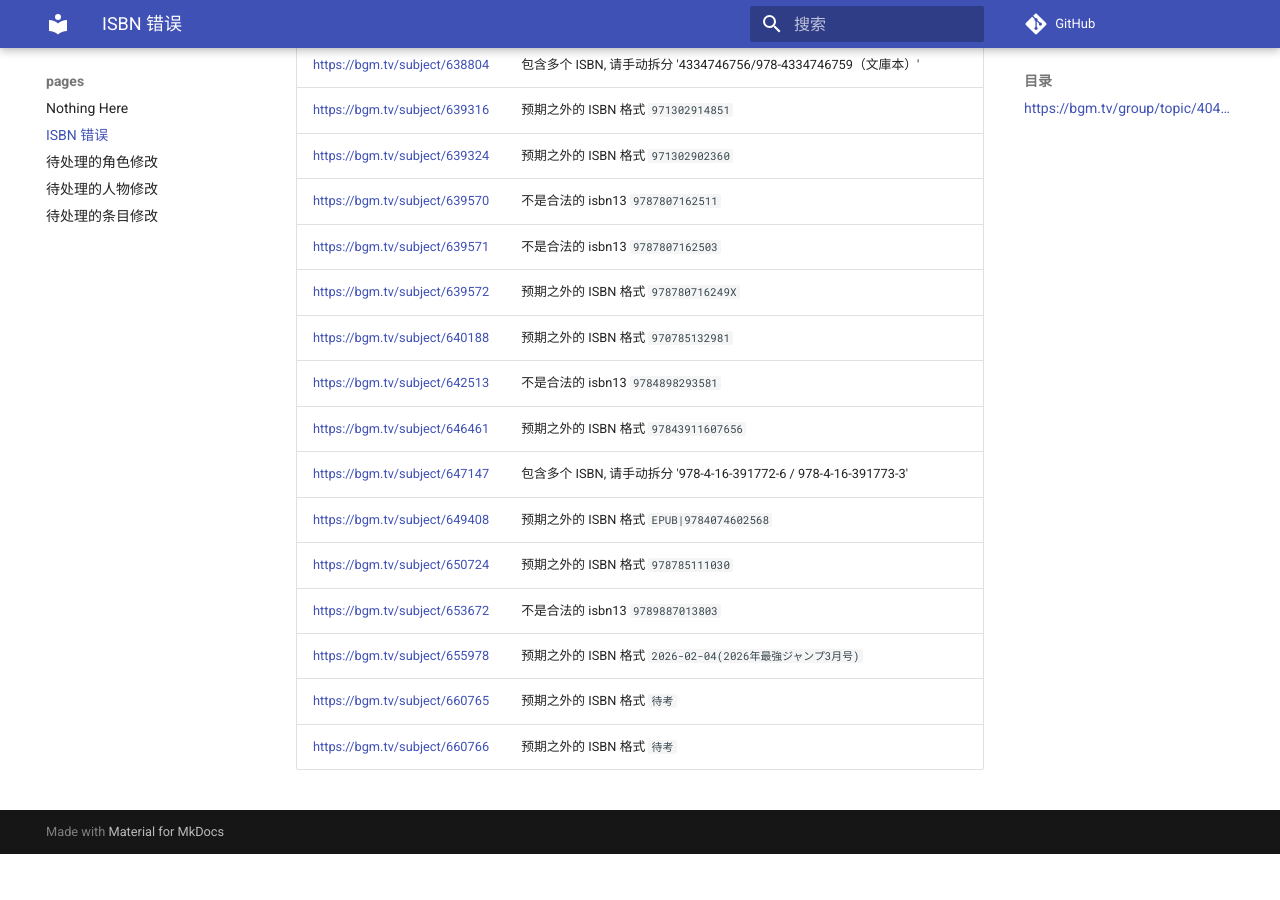
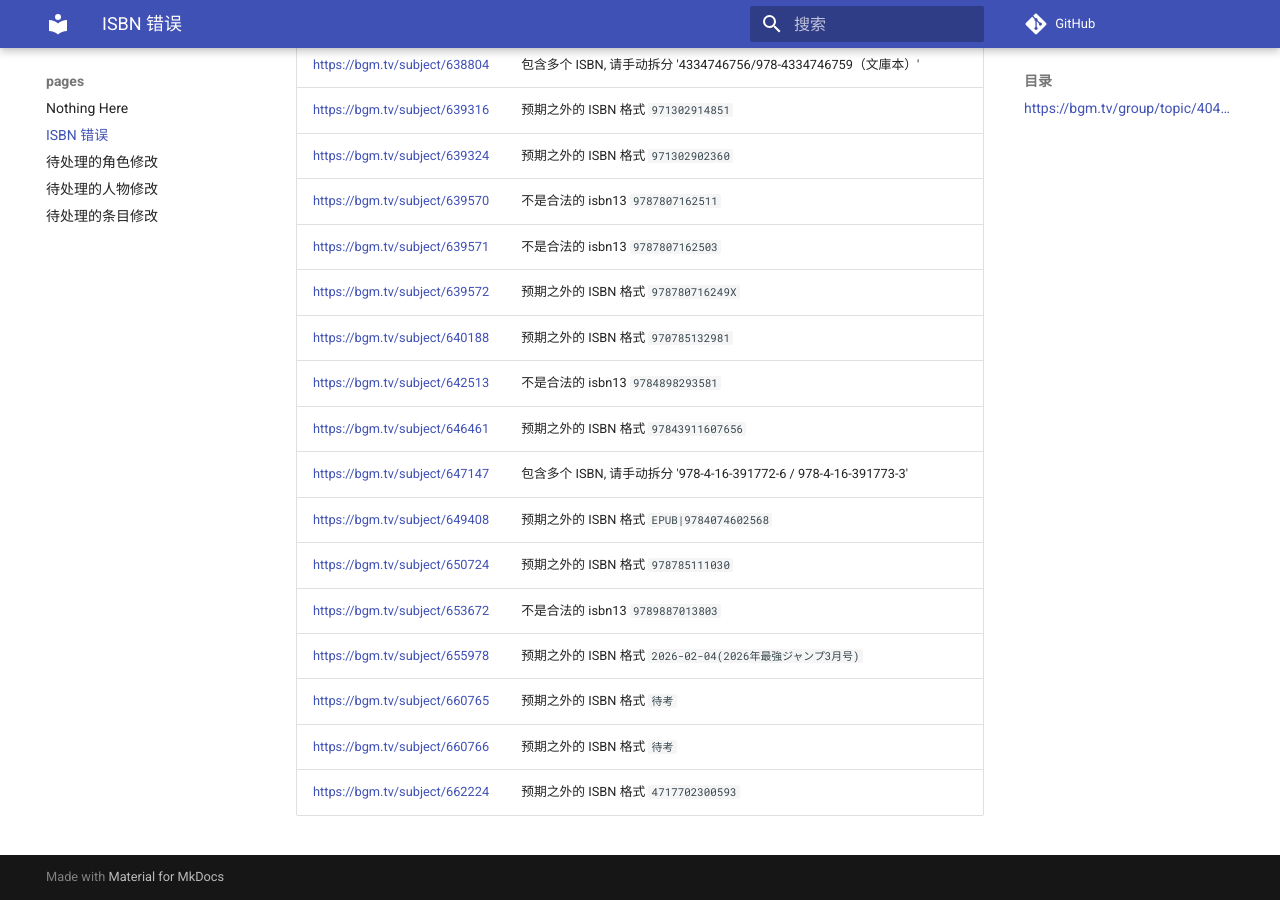
Before and after one commit to trim21/bangumi-pages, an MkDocs documentation site: the page built from docs/isbn.md, in a window 1280 px wide and 900 px high, scrolled down 10845 px. Built offline with MkDocs 1.6.1 and Material for MkDocs 9.7.7, drawn with Linux system fonts in a browser that asks for light colours; comment, search, counter and statistics services are not loaded; before the commit the page ends 11699 px from its top, so only the background shows below that; part of the change alters nothing that is shown.

Commit message:
update isbn.md

```diff
--- a/docs/isbn.md
+++ b/docs/isbn.md
@@ -1,7 +1,7 @@
 # ISBN 错误
 ## <https://bgm.tv/group/topic/404801>
 
-total 248
+total 249
 
 | url | error |
 | --- |  ---  |
@@ -253,3 +253,4 @@ total 248
 | <https://bgm.tv/subject/655978> | 预期之外的 ISBN 格式 `2026-02-04(2026年最強ジャンプ3月号)` |
 | <https://bgm.tv/subject/660765> | 预期之外的 ISBN 格式 `待考` |
 | <https://bgm.tv/subject/660766> | 预期之外的 ISBN 格式 `待考` |
+| <https://bgm.tv/subject/662224> | 预期之外的 ISBN 格式 `4717702300593` |
```
